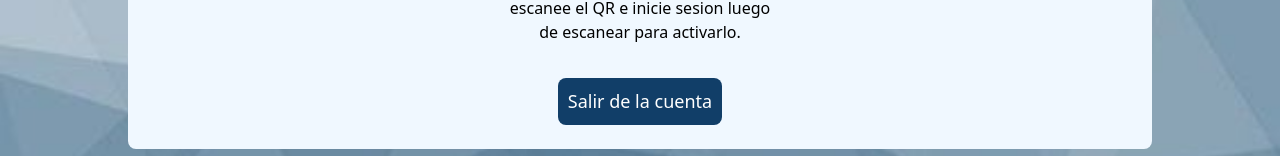
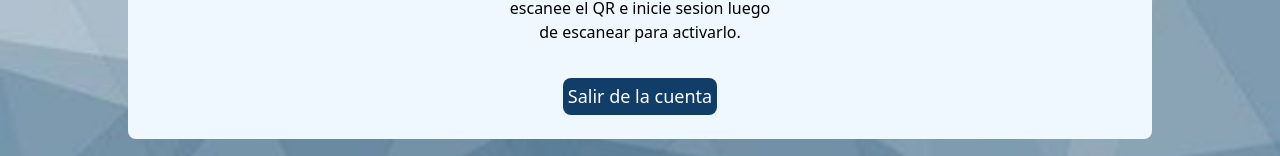
Before and after one commit to castrorestrepo/citas_react, a React (Vite) app: page /dashboard in a window 1280 px wide. Shown: the part 383-539 px from the top of the page. Built offline with nearby package versions, Linux system fonts and the light colour scheme; no server answers; the database is empty; sample sign-in values are in the browser's storage.

Commit message:
colores formulario

```diff
--- a/src/components/Dashboard.css
+++ b/src/components/Dashboard.css
@@ -20,7 +20,7 @@
     margin-bottom: 10px;
   }
   .dashboard__btn {
-    padding: 10px;
+    padding: 5px;
     font-size: 18px;
     margin-top: 10px;
     border: none;
@@ -51,11 +51,11 @@
   .normal__txt {
     padding: 4px;
     font-size: 12px;
-    background-color: rgb(189, 202, 214);
-    color: rgb(89, 127, 177);
+    background-color: rgb(108, 115, 121);
+    color: rgb(255, 255, 255);
     border-radius: 5px;
     border-color: rgb(88, 138, 196);
-
+   width: 90%;
   }
   .dashboard div {
     height: 100%;
```
